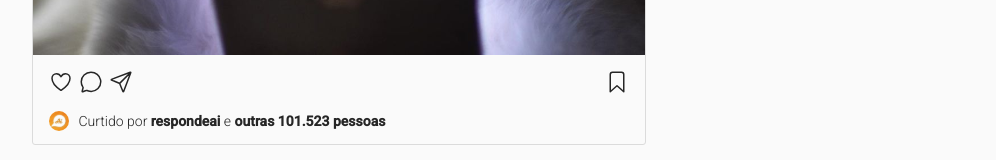
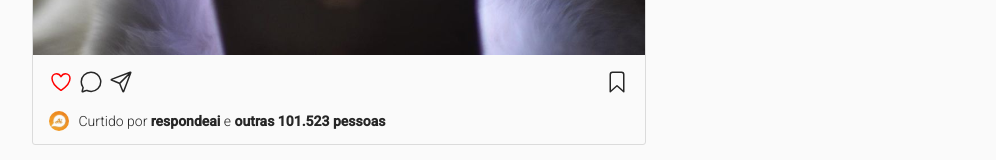
Before and after one commit to JTAlmeida/projeto7-instaclone, a React (Create React App) app: page / in a window 1280 px wide. Shown: the part 840-1000 px from the top of the page, without its empty margins (141-1137 px from the left). Built offline with nearby package versions, Linux system fonts and the light colour scheme.

Commit message:
like interativo

```diff
--- a/public/css/style.css
+++ b/public/css/style.css
@@ -310,6 +310,10 @@ body {
   display: none !important;
 }
 
+.like ion-icon:first-child {
+  color: red;
+}
+
 @media (max-width: 935px) {
   .sidebar {
     display: none;
--- a/src/Components/App.js
+++ b/src/Components/App.js
@@ -1,6 +1,6 @@
 import Navbar from "../Components/Navbar";
 import Corpo from "../Components/Corpo";
-import Fundomobile from "../Components/Fundomobile";
+import Fundomobile from "../Components/Mobile/Fundomobile";
 
 function App() {
     return (
--- a/src/Components/Corpo.js
+++ b/src/Components/Corpo.js
@@ -1,4 +1,4 @@
-import Left from "../Components/Left";
+import Left from "../Components/Esquerda";
 import Sidebar from "../Components/Sidebar";
 
 function Corpo() {
--- /dev/null
+++ b/src/Components/Esquerda.js
@@ -0,0 +1,14 @@
+import Stories from "./Stories";
+import Posts from "./Posts";
+
+function Esquerda (){
+    return (
+    <div class="esquerda">
+        <Stories />
+
+        <Posts />
+    </div>
+    )
+}
+
+export default Esquerda;
--- a/src/Components/Left.js
+++ /dev/null
@@ -1,14 +0,0 @@
-import Stories from "../Components/Stories";
-import Posts from "../Components/Posts";
-
-function Left (){
-    return (
-    <div class="esquerda">
-        <Stories />
-
-        <Posts />
-    </div>
-    )
-}
-
-export default Left;
--- a/src/Components/Posts.js
+++ b/src/Components/Posts.js
@@ -1,3 +1,5 @@
+import React from "react";
+
 const post = [
   {
     userImg: "assets/img/meowed.svg",
@@ -17,7 +19,11 @@ const post = [
   },
 ];
 
+
+
 function Posts() {
+  const [like, setLike] = React.useState("heart-outline");
+
   return (
     <div class="posts">
       {post.map((post) => (
@@ -38,8 +44,16 @@ function Posts() {
 
           <div class="fundo">
             <div class="acoes">
-              <div>
-                <ion-icon name="heart-outline"></ion-icon>
+              <div class="like">
+                <ion-icon name={like}
+                onClick={() => {
+                  if(like==="heart-outline"){
+                    setLike("heart");
+                  } else {
+                    setLike("heart-outline");
+                  }
+                }}>
+                </ion-icon>
                 <ion-icon name="chatbubble-outline"></ion-icon>
                 <ion-icon name="paper-plane-outline"></ion-icon>
               </div>
```
Also changed, not shown: src/Components/Navbar.js (+3 -4 lines), src/Components/Mobile/Fundomobile.js (renamed from src/Components/Fundomobile.js), src/Components/Mobile/Iconesmobile.js (renamed from src/Components/Iconesmobile.js), src/Components/Mobile/Instagrammobile.js (renamed from src/Components/Instagrammobile.js), src/Components/Mobile/NavbarlogoMobile.js (renamed from src/Components/NavbarlogoMobile.js).
